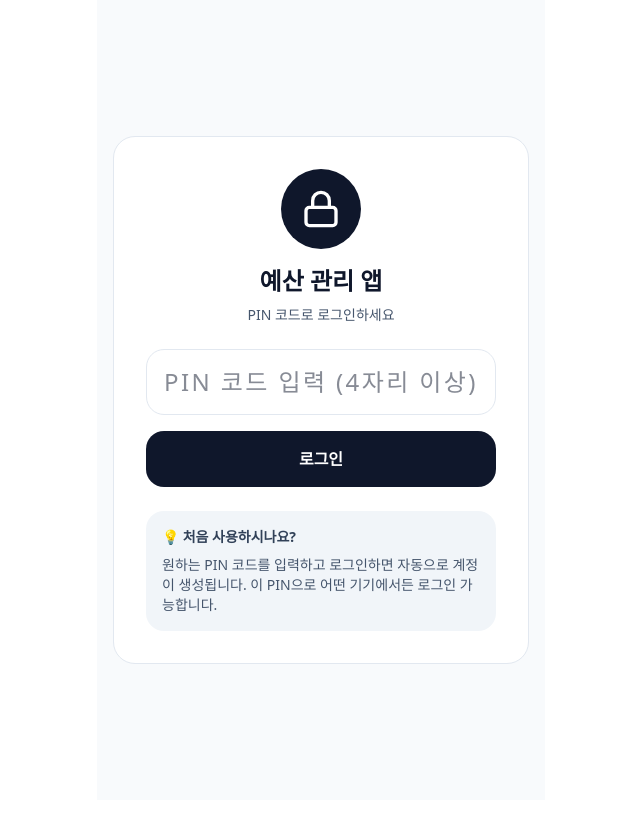
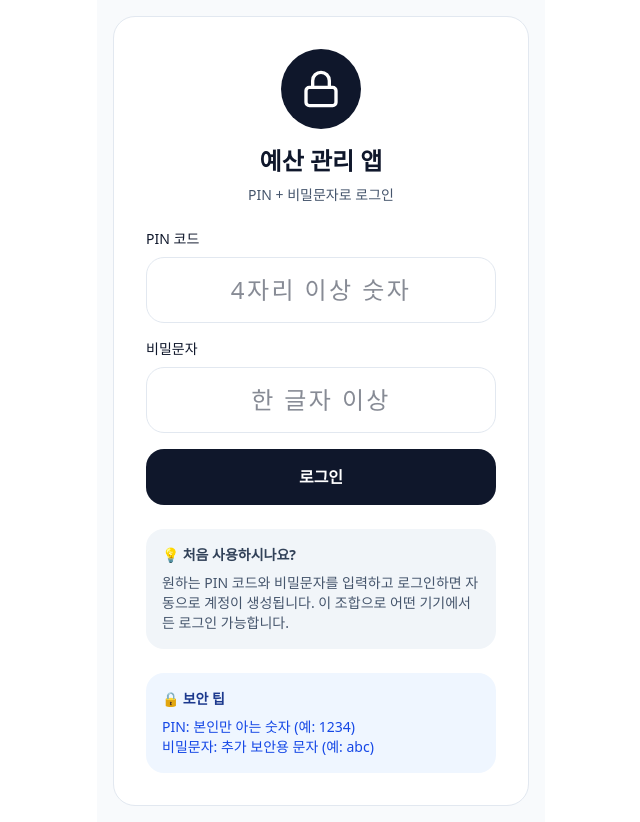
Before and after one commit to dustj0217-eng/ckdrh, a Next.js app: page / in a window 1280 px wide. Shown: the whole page, without its empty margins (319-959 px from the left). Before the commit the page ends 800 px from the top, so only its background shows below. Built offline with nearby package versions, Linux system fonts and the light colour scheme.

Commit message:
로그인 강화

```diff
--- a/app/page.tsx
+++ b/app/page.tsx
@@ -3,14 +3,15 @@
 
 import { useState } from 'react';
 import { Settings, Cloud } from 'lucide-react';
-import { useBudgetData } from '../hooks/useBudgetData';
+import { useBudgetData } from '@/hooks/useBudgetData';
 import { THEMES } from '@/lib/constants';
 import LoginScreen from '@/components/LoginScreen';
 import TabViews from '@/components/TabViews';
 
 export default function BudgetTracker() {
   const [isLoggedIn, setIsLoggedIn] = useState(false);
-  const [userPin, setUserPin] = useState('');
+  const [userKey, setUserKey] = useState(''); // PIN_SECRET 조합
+  const [displayPin, setDisplayPin] = useState(''); // 화면에 표시할 PIN
   const [currentView, setCurrentView] = useState('daily');
   const [selectedDate, setSelectedDate] = useState(() => {
     const today = new Date();
@@ -30,16 +31,18 @@ export default function BudgetTracker() {
     isLoading,
     setIsLoading,
     loadFromCloud
-  } = useBudgetData(userPin, isLoggedIn);
+  } = useBudgetData(userKey, isLoggedIn);
 
   const currentTheme = THEMES[theme];
 
   // 로그인 핸들러
-  const handleLogin = async (pinCode: string) => {
+  const handleLogin = async (pin: string, secret: string) => {
     setIsLoading(true);
-    await loadFromCloud(pinCode);
-    localStorage.setItem('budgetPin', pinCode);
-    setUserPin(pinCode);
+    const combinedKey = `${pin}_${secret}`; // PIN과 비밀문자 조합
+    await loadFromCloud(combinedKey);
+    localStorage.setItem('budgetKey', combinedKey);
+    setUserKey(combinedKey);
+    setDisplayPin(pin); // 화면 표시용으로 PIN만 저장
     setIsLoggedIn(true);
     setIsLoading(false);
   };
@@ -47,9 +50,10 @@ export default function BudgetTracker() {
   // 로그아웃 핸들러
   const handleLogout = () => {
     if (confirm('로그아웃 하시겠습니까?')) {
-      localStorage.removeItem('budgetPin');
+      localStorage.removeItem('budgetKey');
       setIsLoggedIn(false);
-      setUserPin('');
+      setUserKey('');
+      setDisplayPin('');
       setData([]);
       setAllTags([]);
     }
@@ -108,7 +112,7 @@ export default function BudgetTracker() {
               {syncStatus === 'error' && '동기화 실패'}
             </span>
           </div>
-          <span>PIN: {userPin.replace(/./g, '•')}</span>
+          <span>PIN: {displayPin.replace(/./g, '•')}</span>
         </div>
       </div>
 
@@ -126,7 +130,7 @@ export default function BudgetTracker() {
           setTheme={setTheme}
           font={font}
           setFont={setFont}
-          userPin={userPin}
+          userPin={displayPin}
           onLogout={handleLogout}
         />
       </div>
--- a/components/LoginScreen.tsx
+++ b/components/LoginScreen.tsx
@@ -6,11 +6,12 @@ import { Lock } from 'lucide-react';
 import { THEMES } from '@/lib/constants';
 
 interface LoginScreenProps {
-  onLogin: (pin: string) => void;
+  onLogin: (pin: string, secret: string) => void;
 }
 
 export default function LoginScreen({ onLogin }: LoginScreenProps) {
   const [pinCode, setPinCode] = useState('');
+  const [secretChar, setSecretChar] = useState('');
   const currentTheme = THEMES['modern'];
 
   const handleLogin = () => {
@@ -18,7 +19,11 @@ export default function LoginScreen({ onLogin }: LoginScreenProps) {
       alert('PIN 코드는 최소 4자리 이상이어야 합니다.');
       return;
     }
-    onLogin(pinCode);
+    if (secretChar.length === 0) {
+      alert('비밀문자를 입력해주세요.');
+      return;
+    }
+    onLogin(pinCode, secretChar);
   };
 
   return (
@@ -29,19 +34,34 @@ export default function LoginScreen({ onLogin }: LoginScreenProps) {
             <Lock size={40} />
           </div>
           <h1 className="text-2xl font-bold mb-2">예산 관리 앱</h1>
-          <p className={`text-sm ${currentTheme.accent}`}>PIN 코드로 로그인하세요</p>
+          <p className={`text-sm ${currentTheme.accent}`}>PIN + 비밀문자로 로그인</p>
         </div>
 
         <div className="space-y-4">
+          <div>
+            <label className="text-sm font-medium mb-2 block">PIN 코드</label>
             <input
               type="password"
-            placeholder="PIN 코드 입력 (4자리 이상)"
+              placeholder="4자리 이상 숫자"
               value={pinCode}
               onChange={(e) => setPinCode(e.target.value)}
+              className={`w-full p-4 rounded-2xl border ${currentTheme.input} text-center text-2xl tracking-widest`}
+              maxLength={20}
+            />
+          </div>
+
+          <div>
+            <label className="text-sm font-medium mb-2 block">비밀문자</label>
+            <input
+              type="password"
+              placeholder="한 글자 이상"
+              value={secretChar}
+              onChange={(e) => setSecretChar(e.target.value)}
               onKeyPress={(e) => e.key === 'Enter' && handleLogin()}
               className={`w-full p-4 rounded-2xl border ${currentTheme.input} text-center text-2xl tracking-widest`}
               maxLength={20}
             />
+          </div>
 
           <button
             onClick={handleLogin}
@@ -54,8 +74,16 @@ export default function LoginScreen({ onLogin }: LoginScreenProps) {
         <div className={`p-4 rounded-2xl ${currentTheme.secondary} text-sm`}>
           <p className="font-semibold mb-2">💡 처음 사용하시나요?</p>
           <p className={currentTheme.accent}>
-            원하는 PIN 코드를 입력하고 로그인하면 자동으로 계정이 생성됩니다.
-            이 PIN으로 어떤 기기에서든 로그인 가능합니다.
+            원하는 PIN 코드와 비밀문자를 입력하고 로그인하면 자동으로 계정이 생성됩니다.
+            이 조합으로 어떤 기기에서든 로그인 가능합니다.
+          </p>
+        </div>
+
+        <div className={`p-4 rounded-2xl bg-blue-50 text-sm`}>
+          <p className="font-semibold mb-2 text-blue-900">🔒 보안 팁</p>
+          <p className="text-blue-700">
+            PIN: 본인만 아는 숫자 (예: 1234)<br/>
+            비밀문자: 추가 보안용 문자 (예: abc)
           </p>
         </div>
       </div>
--- a/hooks/useBudgetData.ts
+++ b/hooks/useBudgetData.ts
@@ -4,7 +4,7 @@ import { doc, getDoc, setDoc } from 'firebase/firestore';
 import { db } from '@/lib/firebase';
 import { DayData } from '@/lib/types';
 
-export function useBudgetData(userPin: string, isLoggedIn: boolean) {
+export function useBudgetData(userKey: string, isLoggedIn: boolean) {
   const [data, setData] = useState<DayData[]>([]);
   const [allTags, setAllTags] = useState<string[]>([]);
   const [theme, setTheme] = useState('modern');
@@ -13,10 +13,10 @@ export function useBudgetData(userPin: string, isLoggedIn: boolean) {
   const [isLoading, setIsLoading] = useState(true);
 
   // Firebase에서 데이터 로드
-  const loadFromCloud = async (pin: string) => {
+  const loadFromCloud = async (key: string) => {
     try {
       setSyncStatus('syncing');
-      const docRef = doc(db, 'budgets', pin);
+      const docRef = doc(db, 'budgets', key);
       const docSnap = await getDoc(docRef);
 
       if (docSnap.exists()) {
@@ -36,10 +36,10 @@ export function useBudgetData(userPin: string, isLoggedIn: boolean) {
   };
 
   // Firebase에 데이터 저장
-  const saveToCloud = async (pin: string, dataToSave: any) => {
+  const saveToCloud = async (key: string, dataToSave: any) => {
     try {
       setSyncStatus('syncing');
-      const docRef = doc(db, 'budgets', pin);
+      const docRef = doc(db, 'budgets', key);
       await setDoc(docRef, dataToSave);
       setSyncStatus('synced');
     } catch (error) {
@@ -50,9 +50,9 @@ export function useBudgetData(userPin: string, isLoggedIn: boolean) {
 
   // 로그인 시 데이터 로드
   useEffect(() => {
-    const savedPin = localStorage.getItem('budgetPin');
-    if (savedPin) {
-      loadFromCloud(savedPin).then(() => {
+    const savedKey = localStorage.getItem('budgetKey');
+    if (savedKey) {
+      loadFromCloud(savedKey).then(() => {
         setIsLoading(false);
       });
     } else {
@@ -62,11 +62,11 @@ export function useBudgetData(userPin: string, isLoggedIn: boolean) {
 
   // 데이터 변경 시 자동 저장
   useEffect(() => {
-    if (isLoggedIn && userPin && !isLoading) {
+    if (isLoggedIn && userKey && !isLoading) {
       const dataToSave = { data, allTags, theme, font };
-      saveToCloud(userPin, dataToSave);
+      saveToCloud(userKey, dataToSave);
     }
-  }, [data, allTags, theme, font, isLoggedIn, userPin, isLoading]);
+  }, [data, allTags, theme, font, isLoggedIn, userKey, isLoading]);
 
   return {
     data,
```
Lines whose indentation alone changed are shown as unchanged.
